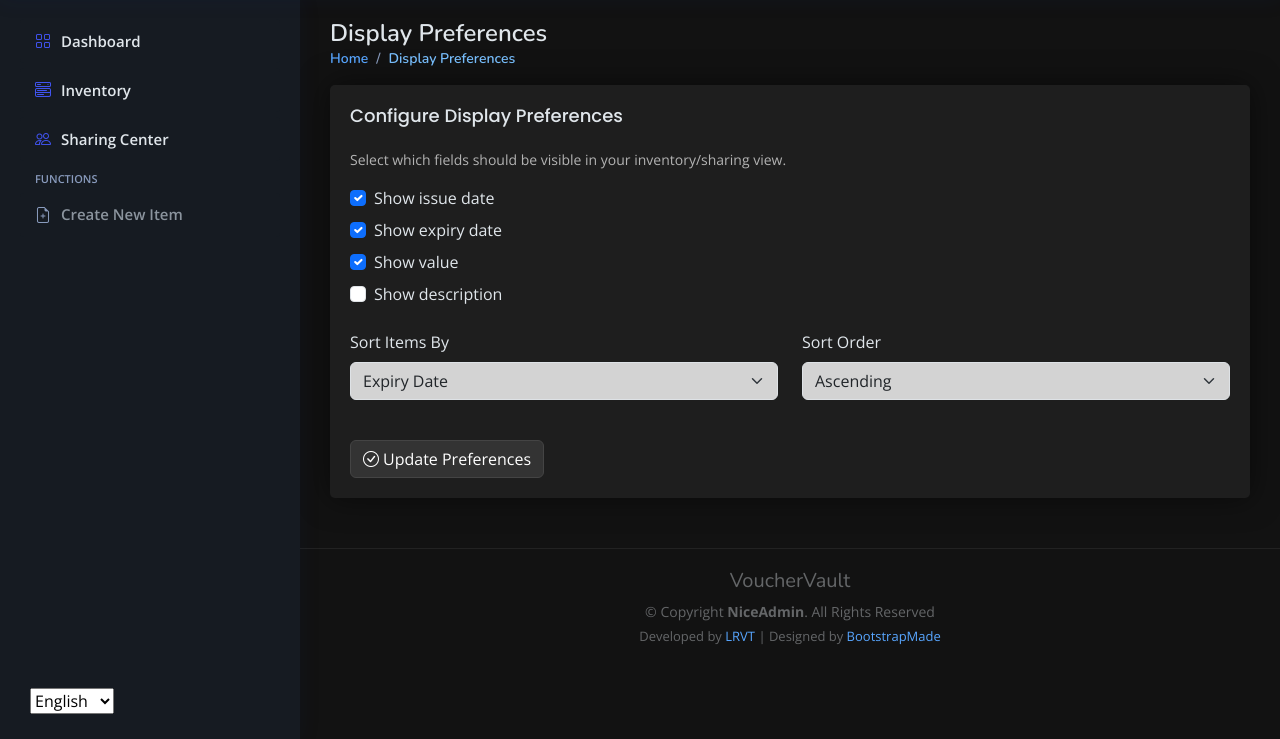
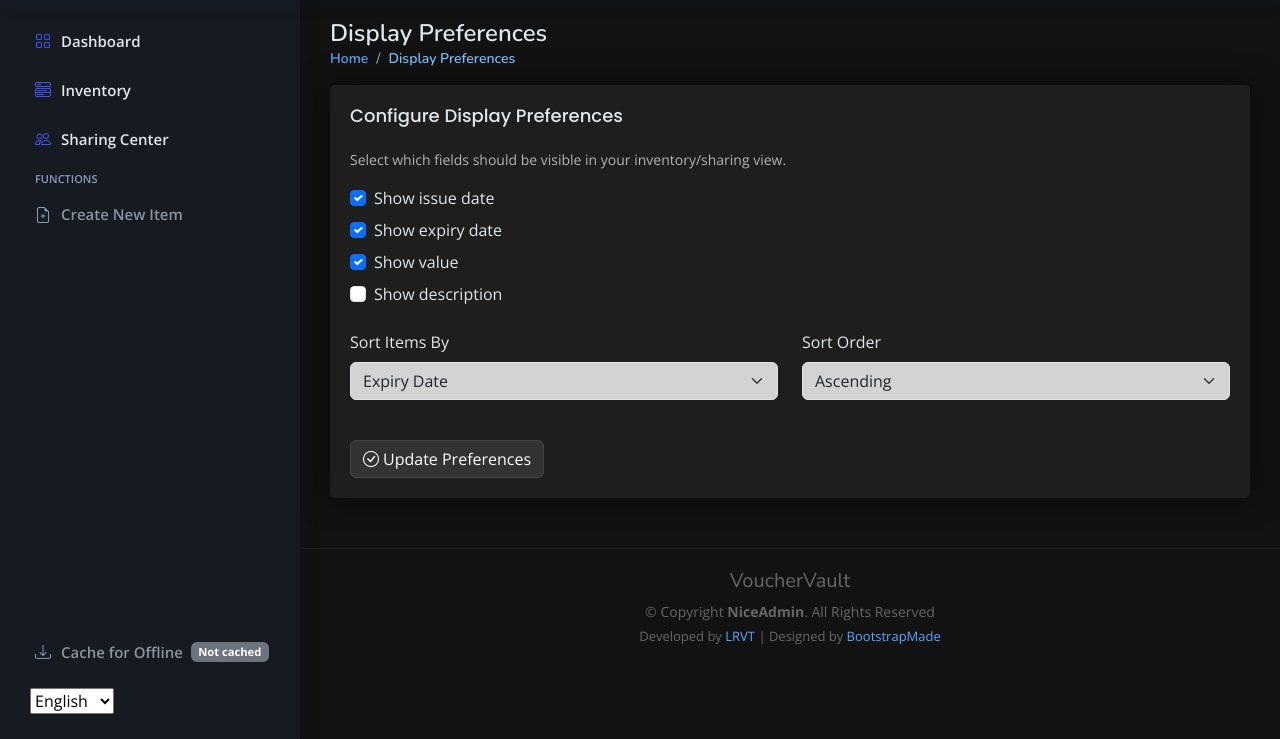
Before and after one commit to l4rm4nd/VoucherVault, a Django app: page /en/user/edit/preferences in a window 1280 px wide. Shown: the part 61-800 px from the top of the page. Run offline with Django 3.2, Linux system fonts and the light colour scheme; the visitor is signed in with stand-in values (Sample User, id 1); data comes from the database, SQL or seed files in the repository; parts of the project's set-up code (start-up, migrations or seed data) failed here and were passed over; some libraries are stand-ins or nearby versions.

Commit message:
fix: add cache button and cache for 48h max

```diff
--- a/myapp/serviceworker.js
+++ b/myapp/serviceworker.js
@@ -1,4 +1,4 @@
-const VERSION = "v1.3.8";
+const VERSION = "v2.0.0";
 const CACHE_NAME = `vouchervault-${VERSION}`;
 const RUNTIME_CACHE = `vouchervault-runtime-${VERSION}`;
 const DATA_CACHE = `vouchervault-data-${VERSION}`;
@@ -20,6 +20,7 @@ const STATIC_CACHE_URLS = [
     '/static/assets/img/manifest-icon-512.png',
     '/static/assets/js/offline-sync.js',
     '/static/assets/js/page-cache-helper.js',
+    '/static/assets/js/manual-cache.js',
     '/static/assets/js/main.js',
     '/static/assets/vendor/bootstrap/css/bootstrap.min.css',
     '/static/assets/vendor/bootstrap-icons/bootstrap-icons.css',
--- /dev/null
+++ b/myapp/static/assets/js/manual-cache.js
@@ -0,0 +1,278 @@
+/**
+ * Manual Cache Manager
+ * User-controlled caching with 48-hour expiration
+ */
+
+class ManualCacheManager {
+    constructor() {
+        this.CACHE_DURATION = 48 * 60 * 60 * 1000; // 48 hours in milliseconds
+        this.CACHE_KEY = 'offline_cache_timestamp';
+        this.init();
+    }
+
+    init() {
+        this.updateCacheStatus();
+
+        // Check cache status every minute to update expiration time
+        setInterval(() => {
+            this.updateCacheStatus();
+        }, 60000); // Update every 60 seconds
+
+        console.log('[ManualCache] Initialized');
+    }
+
+    /**
+     * Check if cache is still valid (within 48 hours)
+     */
+    async isCacheValid() {
+        const timestamp = localStorage.getItem(this.CACHE_KEY);
+        if (!timestamp) return false;
+
+        const age = Date.now() - parseInt(timestamp);
+        if (age >= this.CACHE_DURATION) return false;
+
+        // Also verify cache actually exists
+        try {
+            const cache = await caches.open('PAGE_CACHE');
+            const keys = await cache.keys();
+            return keys.length > 0;
+        } catch (error) {
+            return false;
+        }
+    }
+
+    /**
+     * Get remaining cache time in hours
+     */
+    getRemainingHours() {
+        const timestamp = localStorage.getItem(this.CACHE_KEY);
+        if (!timestamp) return 0;
+
+        const age = Date.now() - parseInt(timestamp);
+        const remaining = this.CACHE_DURATION - age;
+        return Math.max(0, Math.ceil(remaining / (60 * 60 * 1000)));
+    }
+
+    /**
+     * Update cache status display
+     */
+    async updateCacheStatus() {
+        const statusElement = document.getElementById('cache-status');
+        const buttonTextElement = document.getElementById('cache-button-text');
+
+        if (!statusElement) {
+            console.warn('[ManualCache] Status element not found');
+            return;
+        }
+
+        const isValid = await this.isCacheValid();
+        console.log('[ManualCache] Updating status, valid:', isValid);
+
+        if (isValid) {
+            const hours = this.getRemainingHours();
+            statusElement.textContent = `${hours}h left`;
+            statusElement.className = 'badge bg-success ms-2';
+            if (buttonTextElement) {
+                buttonTextElement.textContent = 'Refresh Cache';
+            }
+        } else {
+            // If cache doesn't exist but localStorage has timestamp, clear it
+            if (localStorage.getItem(this.CACHE_KEY)) {
+                localStorage.removeItem(this.CACHE_KEY);
+                console.log('[ManualCache] Cleared stale timestamp');
+            }
+            statusElement.textContent = 'Not cached';
+            statusElement.className = 'badge bg-secondary ms-2';
+            if (buttonTextElement) {
+                buttonTextElement.textContent = 'Cache for Offline';
+            }
+        }
+    }
+
+    /**
+     * Cache all current page data and items
+     */
+    async cacheData() {
+        if (!('caches' in window)) {
+            this.showToast('Error', 'Caching not supported in this browser', 'danger');
+            return;
+        }
+
+        const buttonTextElement = document.getElementById('cache-button-text');
+        const originalText = buttonTextElement ? buttonTextElement.textContent : '';
+
+        if (buttonTextElement) {
+            buttonTextElement.innerHTML = '<span class="spinner-border spinner-border-sm me-2"></span>Caching...';
+        }
+
+        try {
+            // Get current language
+            const langMatch = window.location.pathname.match(/^\/(en|de|fr|it|es|pt|nl|pl|ru|zh|ja|ko)/);
+            const currentLang = langMatch ? langMatch[1] : 'en';
+
+            const urlsToCache = [];
+
+            // Add essential pages
+            urlsToCache.push(`/${currentLang}/`);
+            urlsToCache.push(`/${currentLang}/dashboard`);
+            urlsToCache.push(`/${currentLang}/shared-items/`);
+
+            // Add all filter combinations
+            const types = ['giftcard', 'coupon', 'voucher', 'loyaltycard'];
+            const statuses = ['available', 'used', 'expired', 'soon_expiring', 'shared_by_me', 'shared_with_me'];
+
+            types.forEach(type => {
+                urlsToCache.push(`/${currentLang}/?type=${type}`);
+            });
+
+            statuses.forEach(status => {
+                urlsToCache.push(`/${currentLang}/?status=${status}`);
+            });
+
+            types.forEach(type => {
+                statuses.forEach(status => {
+                    urlsToCache.push(`/${currentLang}/?type=${type}&status=${status}`);
+                });
+            });
+
+            // Extract all item URLs from the current page
+            const itemLinks = document.querySelectorAll('a[href*="/items/view/"]');
+            itemLinks.forEach(link => {
+                const url = new URL(link.href);
+                urlsToCache.push(url.pathname);
+            });
+
+            console.log(`[ManualCache] Caching ${urlsToCache.length} URLs...`);
+
+            // Cache all URLs
+            const cache = await caches.open('PAGE_CACHE');
+            let cached = 0;
+            let failed = 0;
+
+            for (const url of urlsToCache) {
+                try {
+                    const response = await fetch(url, {
+                        method: 'GET',
+                        credentials: 'same-origin'
+                    });
+
+                    if (response.ok) {
+                        // Add timestamp header
+                        const blob = await response.clone().blob();
+                        const headers = new Headers(response.headers);
+                        headers.set('sw-cached-time', Date.now().toString());
+
+                        const timestampedResponse = new Response(blob, {
+                            status: response.status,
+                            statusText: response.statusText,
+                            headers: headers
+                        });
+
+                        await cache.put(url, timestampedResponse);
+                        cached++;
+                    } else {
+                        failed++;
+                    }
+                } catch (error) {
+                    console.warn(`[ManualCache] Failed to cache ${url}:`, error);
+                    failed++;
+                }
+            }
+
+            // Save cache timestamp
+            localStorage.setItem(this.CACHE_KEY, Date.now().toString());
+
+            console.log(`[ManualCache] ✓ Cached ${cached} pages, ${failed} failed`);
+            this.showToast('Success', `Cached ${cached} pages for offline use (valid for 48 hours)`, 'success');
+            this.updateCacheStatus();
+
+        } catch (error) {
+            console.error('[ManualCache] Caching failed:', error);
+            this.showToast('Error', 'Failed to cache data. Please try again.', 'danger');
+        } finally {
+            this.updateCacheStatus();
+        }
+    }
+
+    /**
+     * Clear all cached data
+     */
+    async clearCache() {
+        try {
+            const cacheNames = await caches.keys();
+            await Promise.all(
+                cacheNames
+                    .filter(name => name.includes('vouchervault'))
+                    .map(name => caches.delete(name))
+            );
+
+            localStorage.removeItem(this.CACHE_KEY);
+            this.updateCacheStatus();
+
+            this.showToast('Success', 'Cache cleared', 'success');
+            console.log('[ManualCache] Cache cleared');
+        } catch (error) {
+            console.error('[ManualCache] Failed to clear cache:', error);
+            this.showToast('Error', 'Failed to clear cache', 'danger');
+        }
+    }
+
+    /**
+     * Show toast notification
+     */
+    showToast(title, message, type = 'info') {
+        let toastContainer = document.getElementById('cache-toast-container');
+        if (!toastContainer) {
+            toastContainer = document.createElement('div');
+            toastContainer.id = 'cache-toast-container';
+            toastContainer.className = 'toast-container position-fixed bottom-0 end-0 p-3';
+            toastContainer.style.zIndex = '11';
+            document.body.appendChild(toastContainer);
+        }
+
+        const toastId = 'toast-' + Date.now();
+        const iconClass = type === 'success' ? 'bi-check-circle-fill' :
+                         type === 'danger' ? 'bi-exclamation-triangle-fill' :
+                         'bi-info-circle-fill';
+
+        const bgClass = type === 'success' ? 'bg-success' :
+                       type === 'danger' ? 'bg-danger' :
+                       'bg-info';
+
+        const toastHtml = `
+            <div id="${toastId}" class="toast" role="alert" aria-live="assertive" aria-atomic="true">
+                <div class="toast-header ${bgClass} text-white">
+                    <i class="bi ${iconClass} me-2"></i>
+                    <strong class="me-auto">${title}</strong>
+                    <button type="button" class="btn-close btn-close-white" data-bs-dismiss="toast" aria-label="Close"></button>
+                </div>
+                <div class="toast-body">
+                    ${message}
+                </div>
+            </div>
+        `;
+
+        toastContainer.insertAdjacentHTML('beforeend', toastHtml);
+
+        const toastElement = document.getElementById(toastId);
+        const toast = new bootstrap.Toast(toastElement, {
+            autohide: true,
+            delay: 5000
+        });
+        toast.show();
+
+        toastElement.addEventListener('hidden.bs.toast', () => {
+            toastElement.remove();
+        });
+    }
+}
+
+// Initialize when DOM is ready
+let manualCacheManager;
+if (document.readyState === 'loading') {
+    document.addEventListener('DOMContentLoaded', () => {
+        manualCacheManager = new ManualCacheManager();
+    });
+} else {
+    manualCacheManager = new ManualCacheManager();
+}
--- a/myapp/static/assets/js/page-cache-helper.js
+++ b/myapp/static/assets/js/page-cache-helper.js
@@ -21,10 +21,10 @@ class PageCacheHelper {
         // Cache items list when on inventory page
         this.cacheItemsList();
 
-        // Pre-cache essential navigation pages (dashboard and language root)
-        setTimeout(() => this.preCacheEssentialPages(), 2000);
+        // NOTE: Automatic pre-caching disabled - users must manually cache via button
+        // setTimeout(() => this.preCacheEssentialPages(), 2000);
 
-        console.log('[PageCache] Initialized');
+        console.log('[PageCache] Initialized (manual caching mode)');
     }
 
     /**
--- a/myapp/templates/base.html
+++ b/myapp/templates/base.html
@@ -296,7 +296,16 @@
           <span>{% trans "Create New Item" %}</span>
         </a>
       </li><!-- End Blank Page Nav -->
-      <!-- Language Toggle Button -->
+
+      <!-- Cache and Language Toggle at Bottom -->
+      <li class="nav-item" style="position: absolute; bottom: 60px;">
+        <a class="nav-link collapsed" href="#" onclick="event.preventDefault(); manualCacheManager.cacheData();">
+          <i class="bi bi-download"></i>
+          <span id="cache-button-text">{% trans "Cache for Offline" %}</span>
+          <span id="cache-status" class="badge bg-secondary ms-2" style="font-size: 0.7rem;">Not cached</span>
+        </a>
+      </li><!-- End Cache Nav -->
+
       <li class="nav-item" style="position: absolute; bottom: 20px;">
         <form id="languageForm" style="margin-left: 10px;" action="{% url 'set_language' %}" method="post">
           {% csrf_token %}
@@ -368,6 +377,7 @@
 
   <!-- Page Cache Helper -->
   <script src="{% static 'assets/js/page-cache-helper.js' %}"></script>
+  <script src="{% static 'assets/js/manual-cache.js' %}"></script>
 
   <script>
     document.getElementById('languageSelect').addEventListener('change', function() {
```
